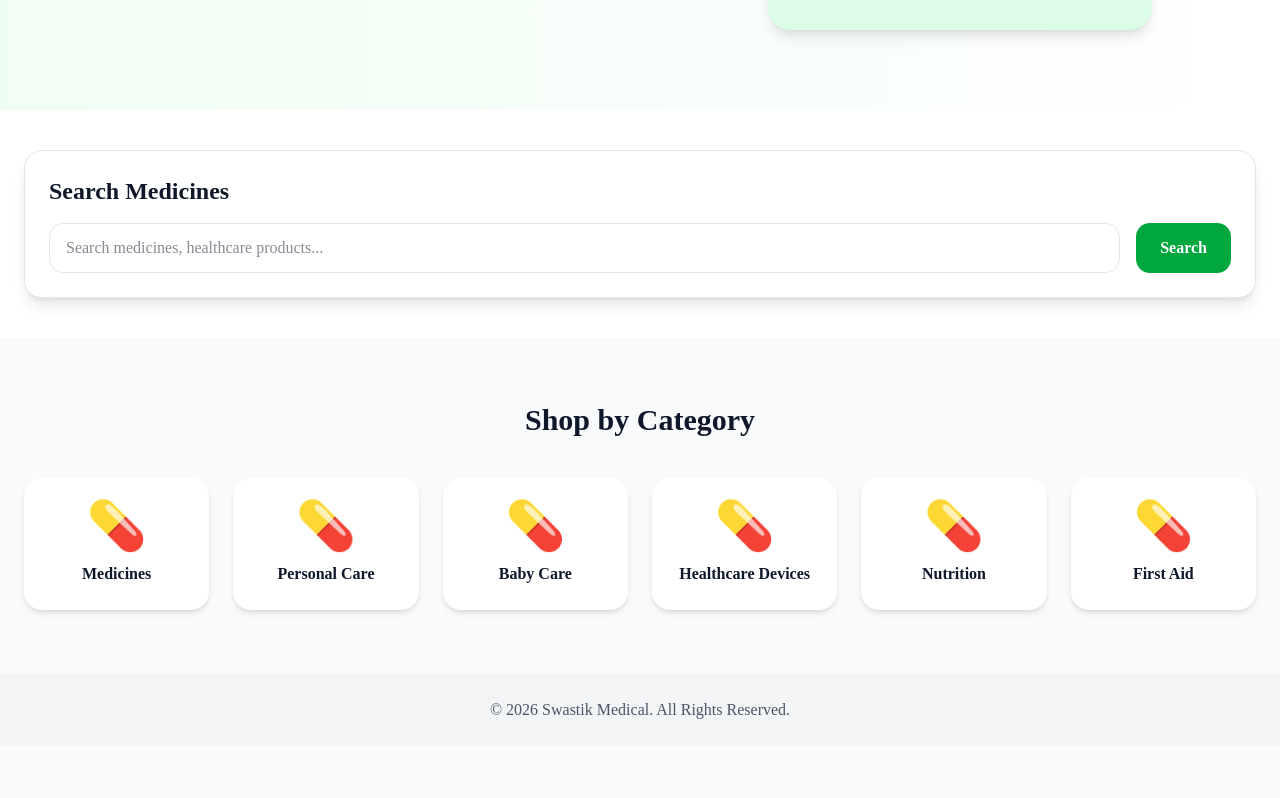
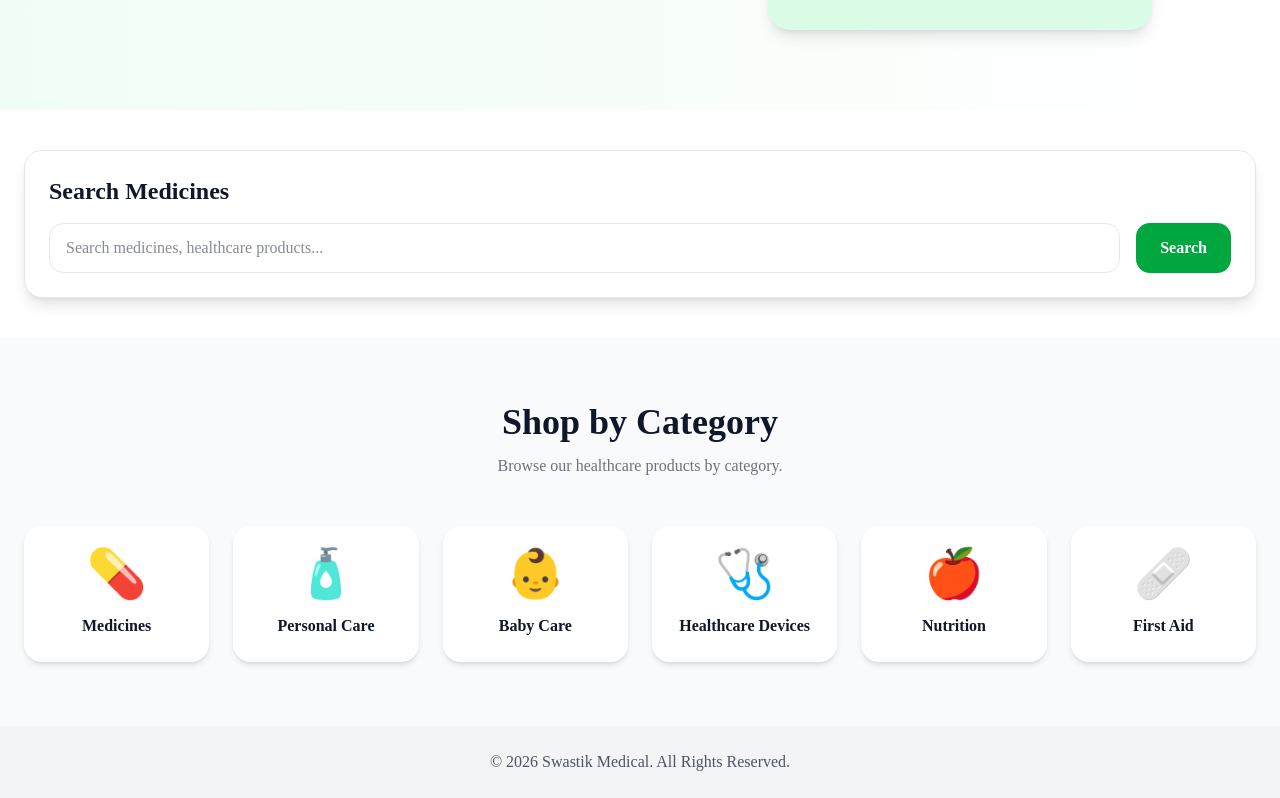
Before and after one commit to swastikmedicalbajajnagar-eng/swastik-medical, a Next.js app: page / in a window 1280 px wide. Shown: the part 499-1297 px from the top of the page. Before the commit the page ends 1245 px from the top, so only its background shows below. Built offline with nearby package versions, Linux system fonts and the light colour scheme.

Commit message:
Refactored Categories using reusable UI components

```diff
--- a/components/home/Categories.tsx
+++ b/components/home/Categories.tsx
@@ -1,37 +1,61 @@
-export default function Categories() {
+import Card from "@/components/ui/Card";
+import Container from "@/components/ui/Container";
+import SectionHeading from "@/components/ui/SectionHeading";
+
 const categories = [
-      "Medicines",
-      "Personal Care",
-      "Baby Care",
-      "Healthcare Devices",
-      "Nutrition",
-      "First Aid",
+  {
+    name: "Medicines",
+    icon: "💊",
+  },
+  {
+    name: "Personal Care",
+    icon: "🧴",
+  },
+  {
+    name: "Baby Care",
+    icon: "👶",
+  },
+  {
+    name: "Healthcare Devices",
+    icon: "🩺",
+  },
+  {
+    name: "Nutrition",
+    icon: "🍎",
+  },
+  {
+    name: "First Aid",
+    icon: "🩹",
+  },
 ];
 
+export default function Categories() {
   return (
     <section className="py-16 bg-gray-50">
-        <div className="max-w-7xl mx-auto px-6">
+      <Container>
 
-          <h2 className="text-3xl font-bold text-center mb-10">
-            Shop by Category
-          </h2>
+        <SectionHeading
+          title="Shop by Category"
+          subtitle="Browse our healthcare products by category."
+        />
 
         <div className="grid grid-cols-2 md:grid-cols-3 lg:grid-cols-6 gap-6">
-            {categories.map((item) => (
-              <div
-                key={item}
-                className="bg-white rounded-2xl shadow-md p-6 text-center hover:shadow-xl transition cursor-pointer"
-              >
-                <div className="text-5xl mb-3">💊</div>
+          {categories.map((category) => (
+            <Card key={category.name}>
+              <div className="text-center cursor-pointer">
+                <div className="text-5xl mb-4">
+                  {category.icon}
+                </div>
 
                 <h3 className="font-semibold">
-                  {item}
+                  {category.name}
                 </h3>
               </div>
+            </Card>
           ))}
         </div>
 
-        </div>
+      </Container>
     </section>
   );
 }
```
Lines whose indentation alone changed are shown as unchanged.
